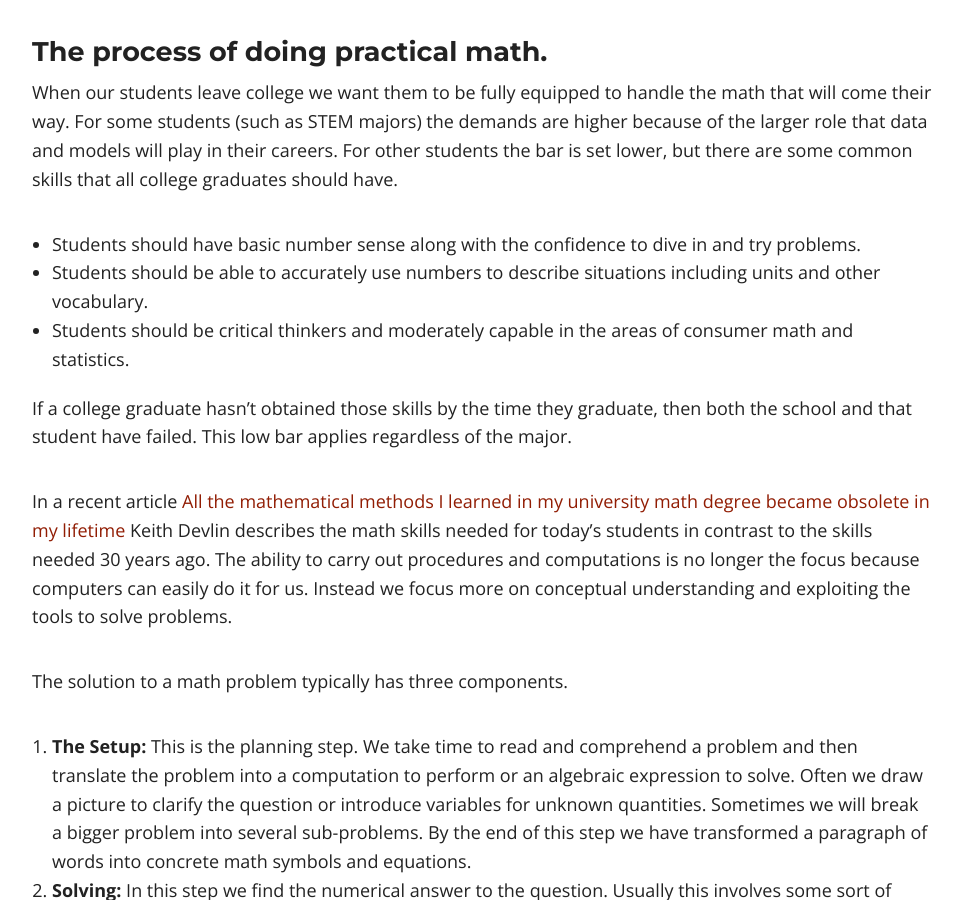
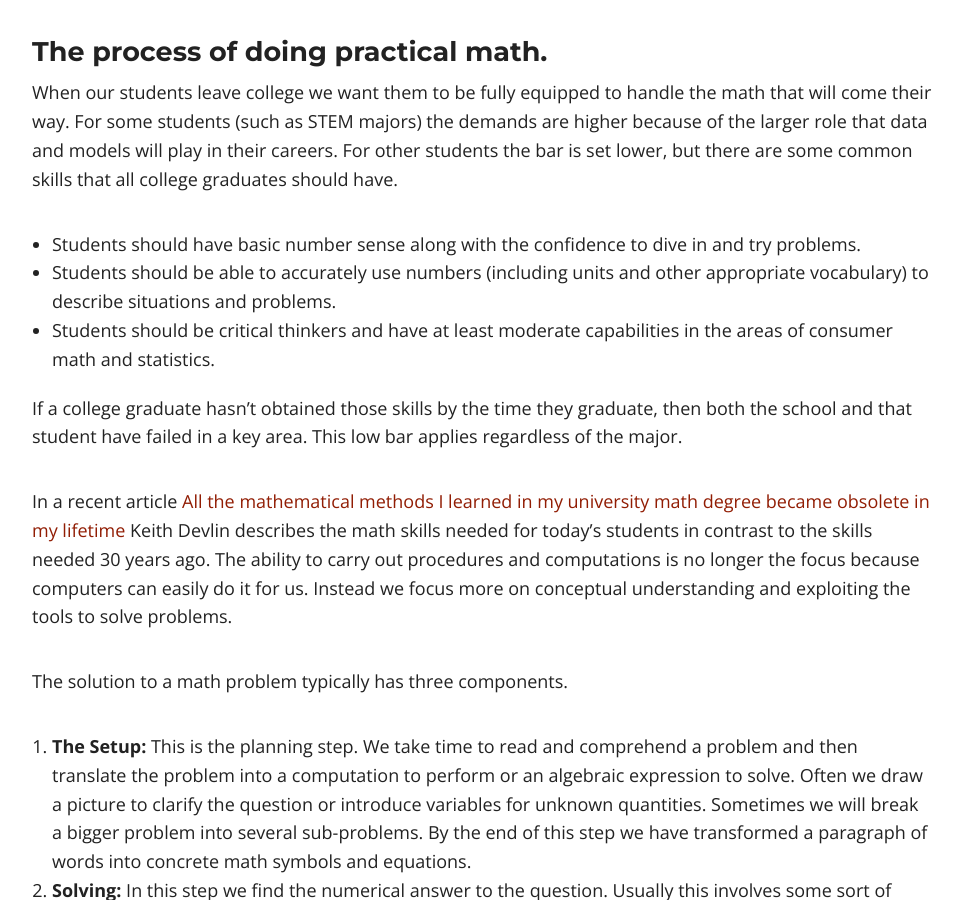
Before and after one commit to sergeballif/sergeballif.github.io, a Jekyll site: the page built from play.md, in a window 1280 px wide and 900 px high, scrolled down 438 px. Shown: the whole window, without its empty margins (158-1120 px from the left). Built offline with Jekyll 4.4.1, drawn with Linux system fonts in a browser that asks for light colours; nearby versions of some CDN libraries; formulas are drawn with MathJax 3.

Commit message:
Update play.md

```diff
--- a/play.md
+++ b/play.md
@@ -30,10 +30,10 @@ In my [previous post](https://sergeballif.github.io/personal/math/teaching/fun/a
 When our students leave college we want them to be fully equipped to handle the math that will come their way. For some students (such as STEM majors) the demands are higher because of the larger role that data and models will play in their careers.  For other students the bar is set lower, but there are some common skills that all college graduates should have.
 
 * Students should have basic number sense along with the confidence to dive in and try problems.
-* Students should be able to accurately use numbers to describe situations including units and other vocabulary.
-* Students should be critical thinkers and moderately capable in the areas of consumer math and statistics.
+* Students should be able to accurately use numbers (including units and other appropriate vocabulary) to describe situations and problems.
+* Students should be critical thinkers and have at least moderate capabilities in the areas of consumer math and statistics.
 
-If a college graduate hasn't obtained those skills by the time they graduate, then both the school and that student have failed. This low bar applies regardless of the major.
+If a college graduate hasn't obtained those skills by the time they graduate, then both the school and that student have failed in a key area. This low bar applies regardless of the major.
 
 In a recent article [All the mathematical methods I learned in my university math degree became obsolete in my lifetime](http://www.huffingtonpost.com/entry/all-the-mathematical-methods-i-learned-in-my-university_us_58693ef9e4b014e7c72ee248?timestamp=1483293018441) Keith Devlin describes the math skills needed for today's students in contrast to the skills needed 30 years ago. The ability to carry out procedures and computations is no longer the focus because computers can easily do it for us. Instead we focus more on conceptual understanding and exploiting the tools to solve problems.
 
```
